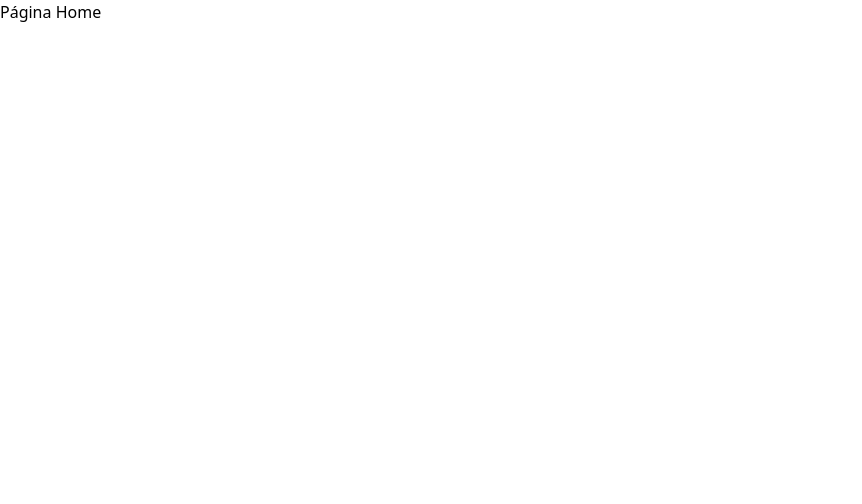
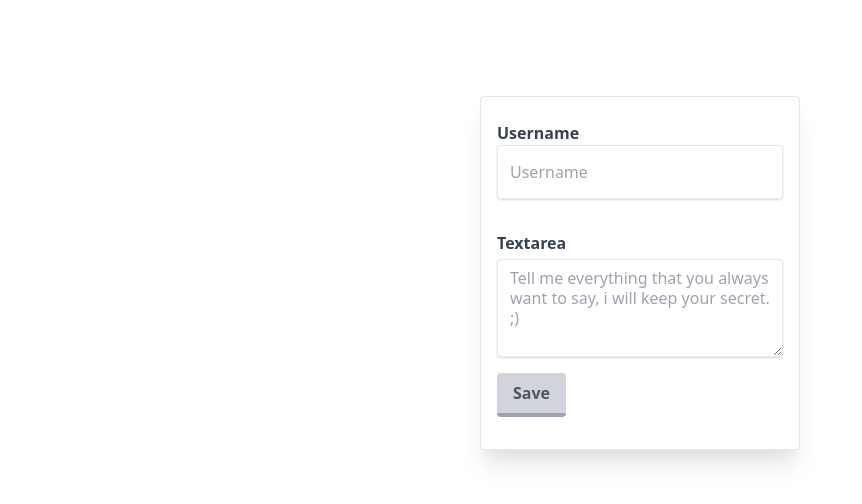
Before and after one commit to PabloPessanha/save-your-message, a React (Create React App) app: page / in a window 1280 px wide. Shown: the top 504 px of the page, without its empty margins (0-862 px from the left). Built offline with nearby package versions, Linux system fonts and the light colour scheme.

Commit message:
added saved messages style

```diff
--- a/src/components/MessageForm/index.js
+++ b/src/components/MessageForm/index.js
@@ -1,10 +1,28 @@
 import React from 'react';
 
 const MessageForm = () => (
-  <form>
-    <input type="text" placeholder="Username" />
-    <textarea placeholder="Tell me everything that you always want to say, i will keep your secret. ;)" />
-    <button type="submit">Save</button>
+  <form className="bg-white shadow-xl border rounded px-4 pt-6 pb-8 my-24">
+    <div className="mb-8">
+      <label htmlFor="username">
+        <span className="text-gray-700 font-bold mb-2">Username</span>
+        <input className="shadow appearance-none border rounded w-full py-4 px-3 text-gray-700 leading-tight focus:outline-none focus:shadow-outline" id="username" type="text" placeholder="Username" />
+      </label>
+    </div>
+    <label className="block" htmlFor="message">
+      <span className="text-gray-700 font-bold mb-2">Textarea</span>
+      <textarea
+        id="message"
+        placeholder="Tell me everything that you always want to say, i will keep your secret. ;)"
+        className="shadow appearance-none border rounded w-full py-2 px-3 text-gray-700 leading-tight focus:outline-none focus:shadow-outline form-textarea mt-1 block w-full"
+        rows="4"
+      />
+    </label>
+    <button
+      type="submit"
+      className="bg-gray-300 hover:bg-gray-200 text-gray-600 hover:text-gray-400 font-bold py-2 px-4 border-b-4 border-gray-400 hover:border-gray-300 rounded mt-4"
+    >
+      Save
+    </button>
   </form>
 );
 
--- a/src/components/index.js
+++ b/src/components/index.js
@@ -0,0 +1,5 @@
+import MessageForm from './MessageForm';
+
+const algo = 'ui';
+
+export { MessageForm, algo };
--- a/src/pages/Home/index.js
+++ b/src/pages/Home/index.js
@@ -1,8 +1,9 @@
 import React from 'react';
+import { MessageForm } from '../../components';
 
 const Home = () => (
-  <div>
-    Página Home
+  <div className="w-full max-w-xs mx-auto my-24">
+    <MessageForm />
   </div>
 );
 
```
Also changed, not shown: .eslintrc.json.
